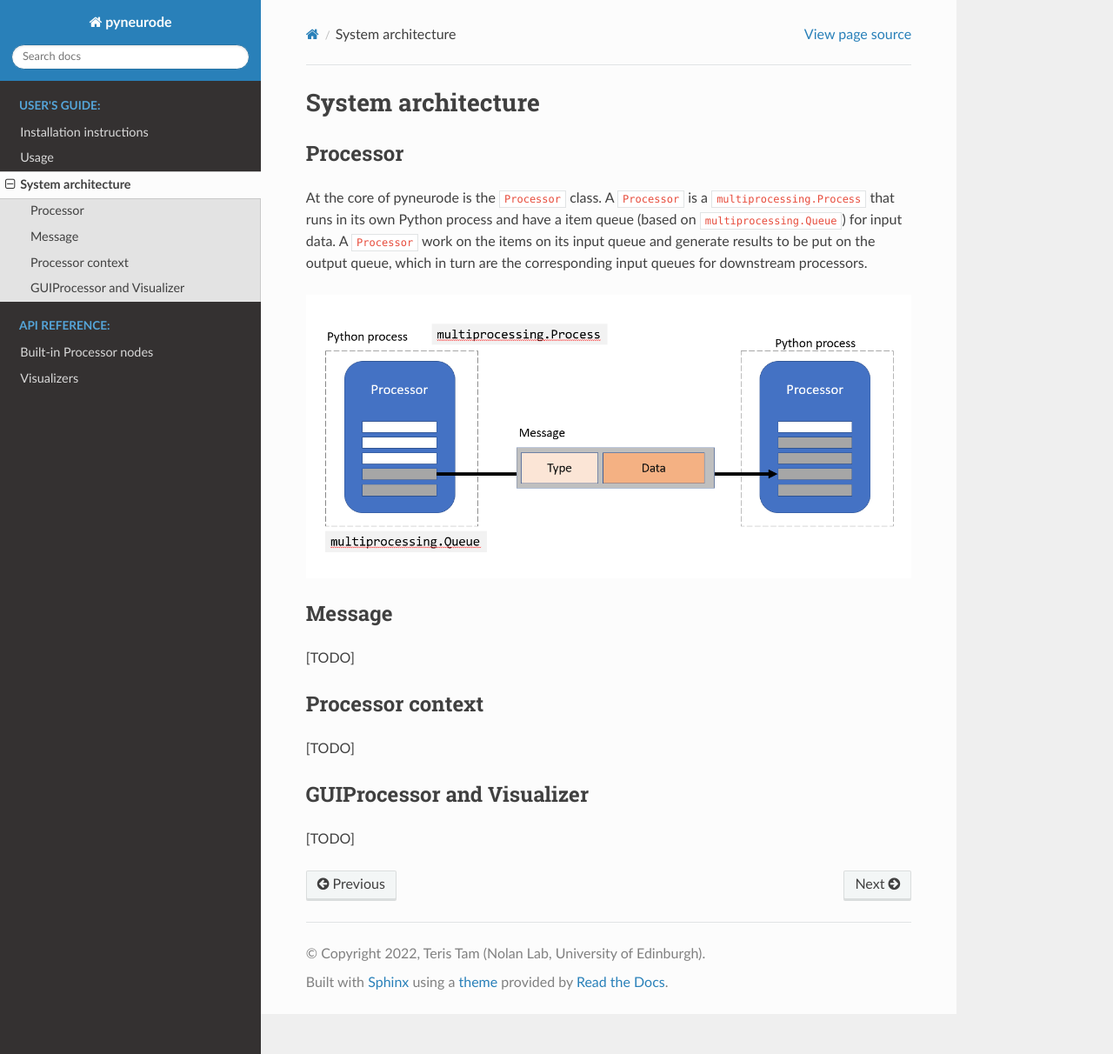
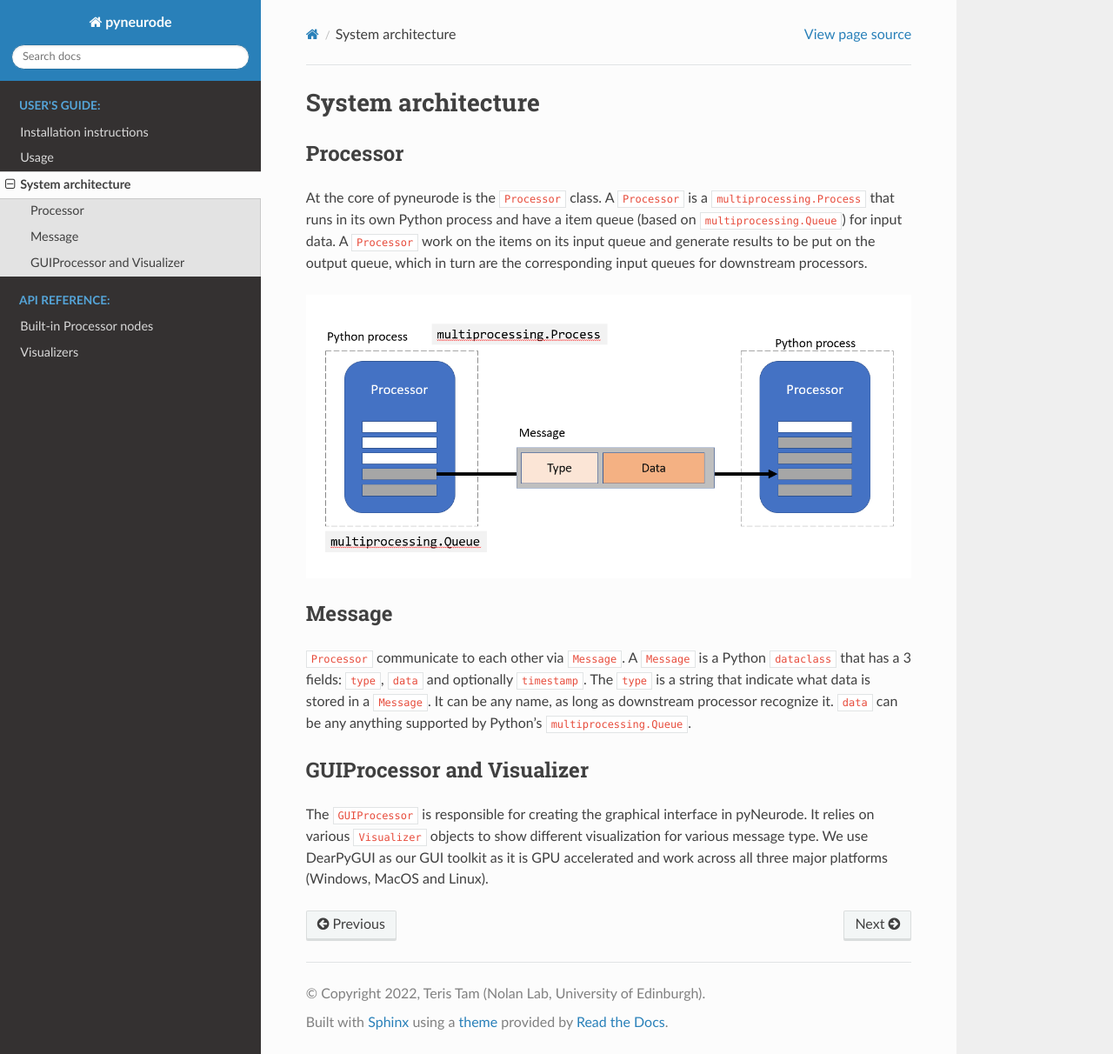
Before and after one commit to teristam/pyneurode, a Sphinx documentation site: the page built from doc/Architecture.md, in a window 1280 px wide and 1212 px high. Shown: the whole window at 87% size. Built offline with Sphinx 7.4.7 and the Read the Docs theme 2.0.0, drawn with Linux system fonts in a browser that asks for light colours.

Commit message:
doc: additional doc about system architecture

```diff
--- a/doc/Architecture.md
+++ b/doc/Architecture.md
@@ -6,13 +6,8 @@ At the core of pyneurode is the `Processor` class. A `Processor` is a `multiproc
 ![overview](images/processor.png)
 
 ## Message
+`Processor` communicate to each other via `Message`. A `Message` is a Python `dataclass` that has a 3 fields: `type`, `data` and optionally `timestamp`. The `type` is a string that indicate what data is stored in a `Message`. It can be any name, as long as downstream processor recognize it. `data` can be any anything supported by Python's `multiprocessing.Queue`.
 
-[TODO]
-
-## Processor context
-
-[TODO]
 
 ## GUIProcessor and Visualizer
-
-[TODO]
+The `GUIProcessor` is responsible for creating the graphical interface in pyNeurode. It relies on various `Visualizer` objects to show different visualization for various message type. We use DearPyGUI as our GUI toolkit as it is GPU accelerated and work across all three major platforms (Windows, MacOS and Linux).
```
